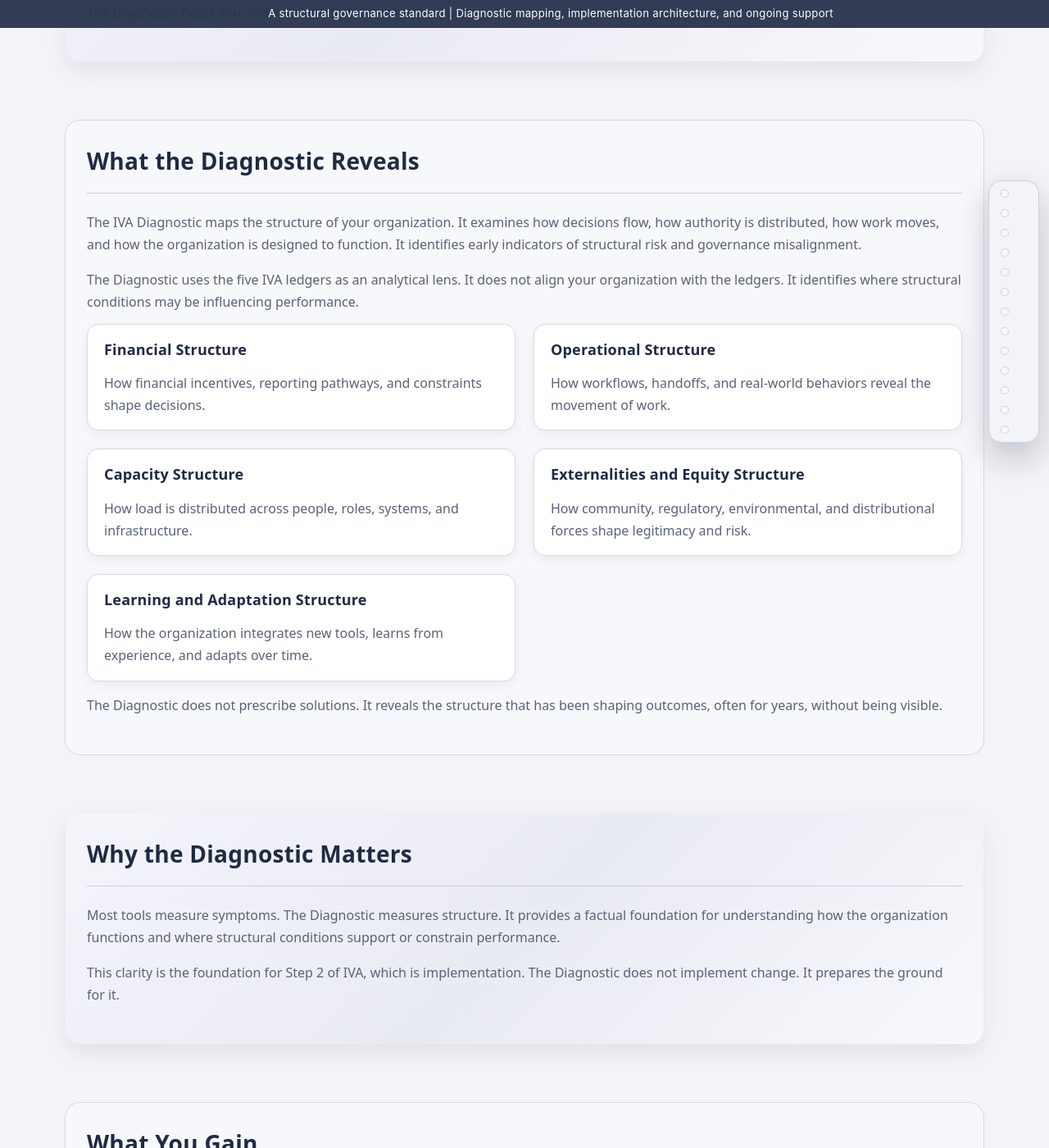
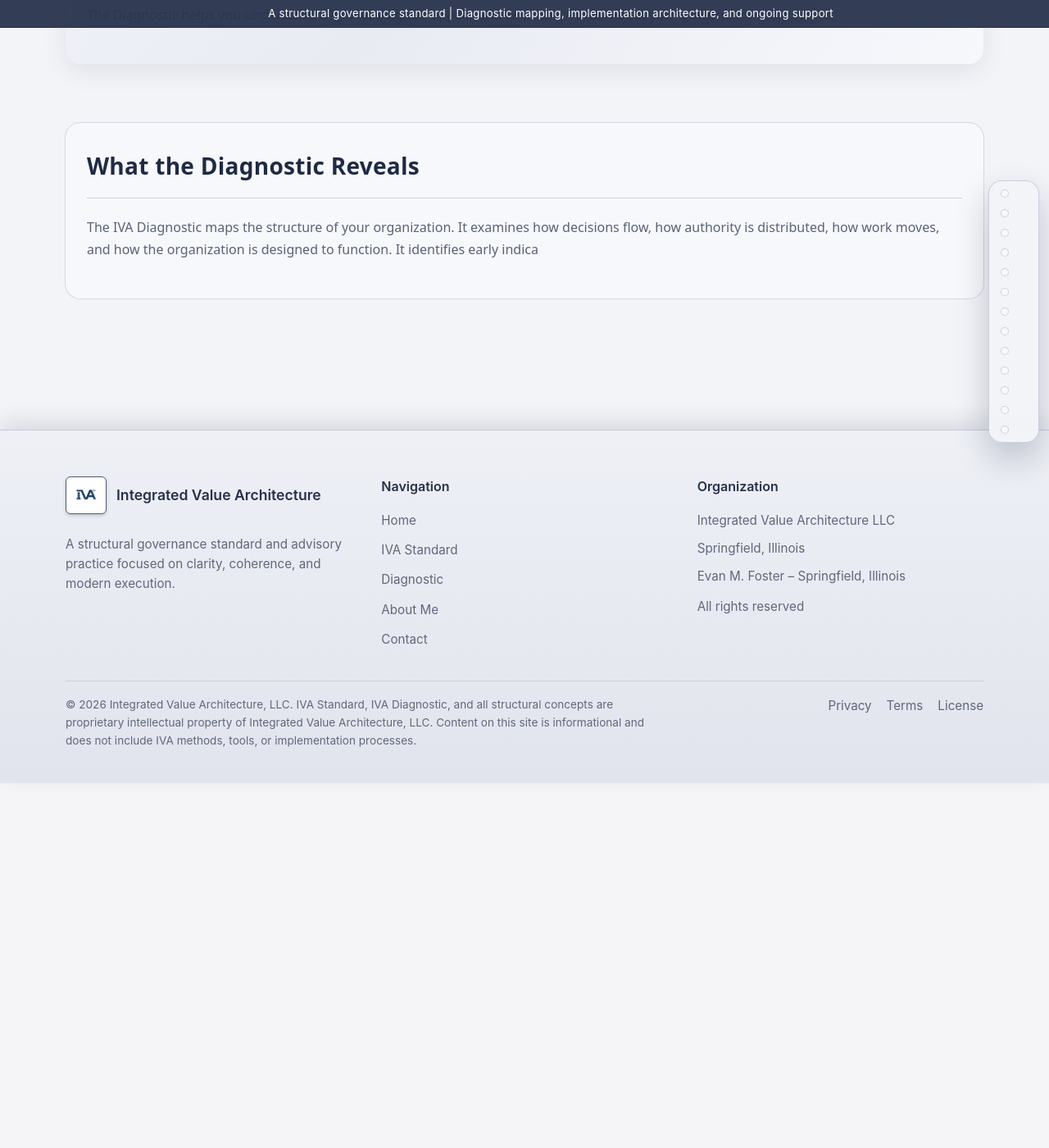
Before and after one commit to efost7873/integratedvaluearchitecture.com, a Jekyll site: the page built from diagnostic.html, in a window 1280 px wide and 1400 px high, scrolled down 957 px. Shown: the whole window at 82% size. Built offline with Jekyll 4.4.1, drawn with Linux system fonts in a browser that asks for light colours; after the commit the page ends 1912 px from its top, so only the background shows below that; some of the changed text lies outside the part shown.

Commit message:
Update diagnostic.html

```diff
--- a/diagnostic.html
+++ b/diagnostic.html
@@ -10,6 +10,9 @@
 
   <!-- INTRO -->
   <section id="diag-intro" class="iva-band-soft">
+    <!-- Structural Engine anchors -->
+    <div id="what-iva-is" aria-hidden="true" style="height:1px; width:100%;"></div>
+
     <div class="section-header">
       <h1>The IVA Diagnostic</h1>
     </div>
@@ -21,6 +24,10 @@
 
   <!-- EXPERIENCES -->
   <section id="diag-experiences" class="iva-band-strong">
+    <!-- Structural Engine anchors -->
+    <div id="structural-mismatch" aria-hidden="true" style="height:1px; width:100%;"></div>
+    <div id="what-people-realize" aria-hidden="true" style="height:1px; width:100%;"></div>
+
     <div class="section-header">
       <h2>What You Are Experiencing</h2>
     </div>
@@ -41,99 +48,13 @@
 
   <!-- REVEALS -->
   <section id="diag-reveals" class="iva-band-soft">
+    <!-- Structural Engine anchors -->
+    <div id="five-ledgers" aria-hidden="true" style="height:1px; width:100%;"></div>
+    <div id="why-single-ledger-fails" aria-hidden="true" style="height:1px; width:100%;"></div>
+    <div id="what-diagnostic-produces" aria-hidden="true" style="height:1px; width:100%;"></div>
+
     <div class="section-header">
       <h2>What the Diagnostic Reveals</h2>
     </div>
 
-    <p>The IVA Diagnostic maps the structure of your organization. It examines how decisions flow, how authority is distributed, how work moves, and how the organization is designed to function. It identifies early indicators of structural risk and governance misalignment.</p>
-
-    <p>The Diagnostic uses the five IVA ledgers as an analytical lens. It does not align your organization with the ledgers. It identifies where structural conditions may be influencing performance.</p>
-
-    <div class="grid grid-2">
-
-      <div class="card">
-        <h3>Financial Structure</h3>
-        <p>How financial incentives, reporting pathways, and constraints shape decisions.</p>
-      </div>
-
-      <div class="card">
-        <h3>Operational Structure</h3>
-        <p>How workflows, handoffs, and real-world behaviors reveal the movement of work.</p>
-      </div>
-
-      <div class="card">
-        <h3>Capacity Structure</h3>
-        <p>How load is distributed across people, roles, systems, and infrastructure.</p>
-      </div>
-
-      <div class="card">
-        <h3>Externalities and Equity Structure</h3>
-        <p>How community, regulatory, environmental, and distributional forces shape legitimacy and risk.</p>
-      </div>
-
-      <div class="card">
-        <h3>Learning and Adaptation Structure</h3>
-        <p>How the organization integrates new tools, learns from experience, and adapts over time.</p>
-      </div>
-
-    </div>
-
-    <p>The Diagnostic does not prescribe solutions. It reveals the structure that has been shaping outcomes, often for years, without being visible.</p>
-  </section>
-
-  <!-- WHY IT MATTERS -->
-  <section id="diag-why" class="iva-band-strong">
-    <div class="section-header">
-      <h2>Why the Diagnostic Matters</h2>
-    </div>
-
-    <p>Most tools measure symptoms. The Diagnostic measures structure. It provides a factual foundation for understanding how the organization functions and where structural conditions support or constrain performance.</p>
-
-    <p>This clarity is the foundation for Step 2 of IVA, which is implementation. The Diagnostic does not implement change. It prepares the ground for it.</p>
-  </section>
-
-  <!-- WHAT YOU GAIN -->
-  <section id="diag-gain" class="iva-band-soft">
-    <div class="section-header">
-      <h2>What You Gain</h2>
-    </div>
-
-    <p>The Diagnostic produces a single output: the diagnostic report. This report provides a structural map of your organization and helps you understand:</p>
-
-    <ul>
-      <li>where decisions slow down and why</li>
-      <li>how authority and responsibility are distributed</li>
-      <li>where capacity is strained or unsupported</li>
-      <li>how external forces shape internal behavior</li>
-      <li>how learning and adaptation occur in practice</li>
-      <li>where structural risks may be emerging</li>
-    </ul>
-
-    <p>This map becomes the basis for informed decisions about governance, structure, and long-term performance.</p>
-  </section>
-
-  <!-- NOTICE -->
-  <section id="diag-notice" class="iva-band-strong" style="font-size: 14px; color: #555;">
-    <p>IVA is a proprietary governance system. The concepts described on this page are provided for informational purposes and do not include the methods, tools, or processes used in IVA diagnostics or implementation.</p>
-  </section>
-
-  <!-- CTA -->
-  <section id="diag-begin" class="iva-band-soft">
-    <div class="section-header">
-      <h2>Begin the IVA Diagnostic</h2>
-    </div>
-
-    <p>If you recognize these structural patterns in your organization, the Diagnostic is the right place to begin.</p>
-
-    <p>
-      <a href="https://forms.office.com/r/MBD3cfM2mG"
-         target="_blank"
-         class="card"
-         style="display: inline-block; padding: 16px 24px; background: #1F2A44; color: white; border-radius: 6px; text-decoration: none; font-size: 18px;">
-        Begin the IVA Diagnostic
-      </a>
-    </p>
-  </section>
-
-</main>
-</div>
+    <p>The IVA Diagnostic maps the structure of your organization. It examines how decisions flow, how authority is distributed, how work moves, and how the organization is designed to function. It identifies early indica
```
